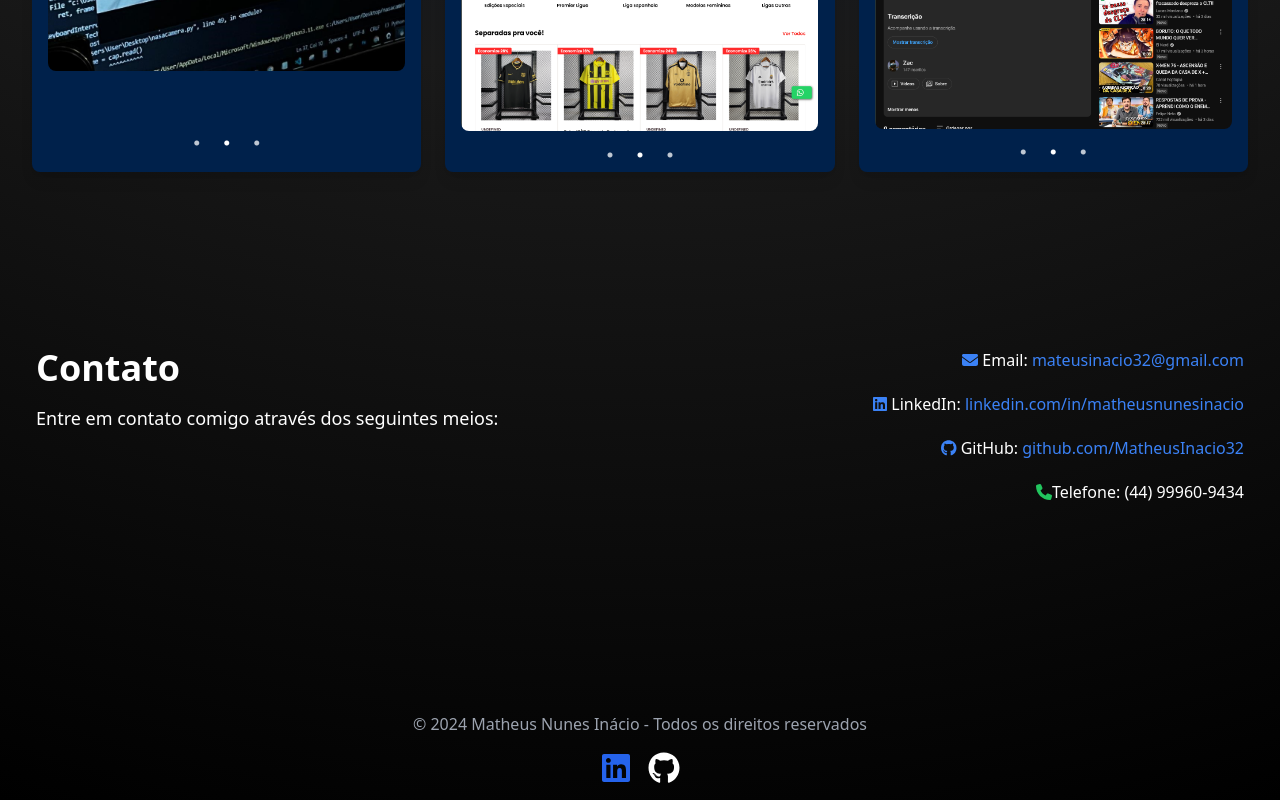
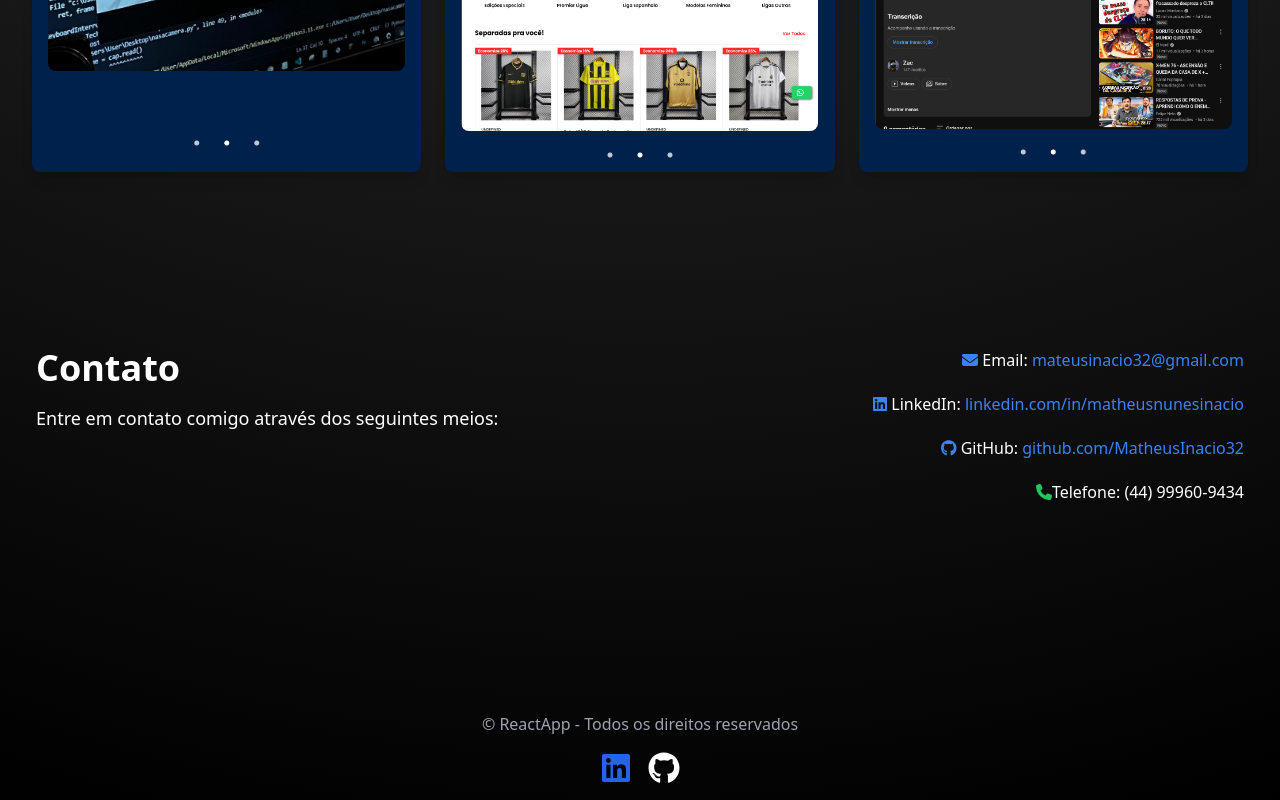
Before and after one commit to MatheusInacio32/Portfolio, a React (Create React App) app: page / in a window 1280 px wide. Shown: the part 3112-3912 px from the top of the page. Built offline with nearby package versions, Linux system fonts and the light colour scheme.

Commit message:
Update Contato.jsx

```diff
--- a/src/components/Contato.jsx
+++ b/src/components/Contato.jsx
@@ -46,7 +46,7 @@ const Contato = () => {
         transition={{ duration: 0.6, delay: 0.5 }}
         viewport={{ once: true }}
       >
-        <p className="text-gray-400">© 2024 Matheus Nunes Inácio - Todos os direitos reservados</p>
+        <p className="text-gray-400">© ReactApp - Todos os direitos reservados</p>
         <div className="flex justify-center space-x-4 mt-4">
           <a href="https://linkedin.com/in/matheusnunesinacio" target="_blank" rel="noopener noreferrer" className={socialIconStyles} aria-label="LinkedIn">
             <FontAwesomeIcon icon={faLinkedin} className="w-8 h-8 text-blue-600" />
```
